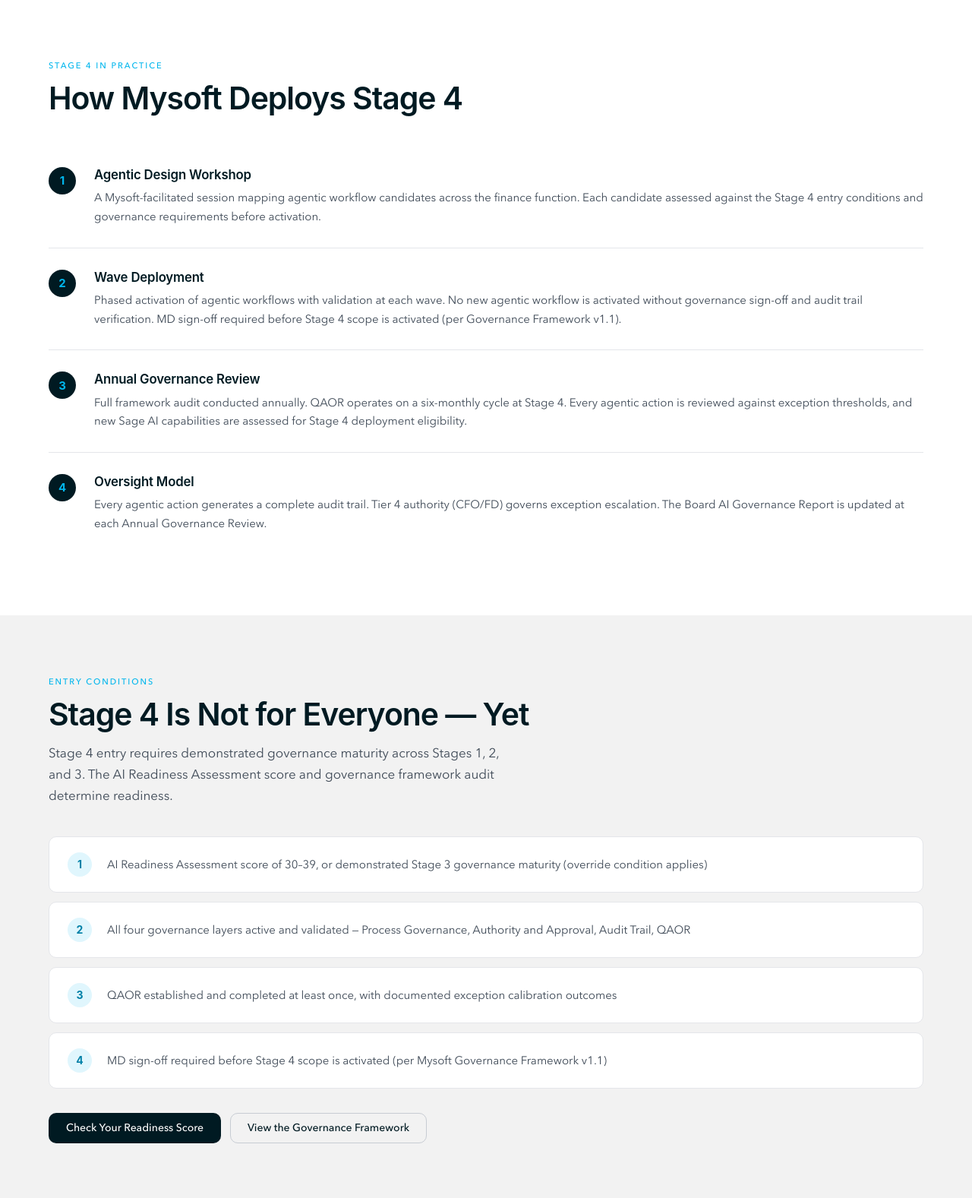
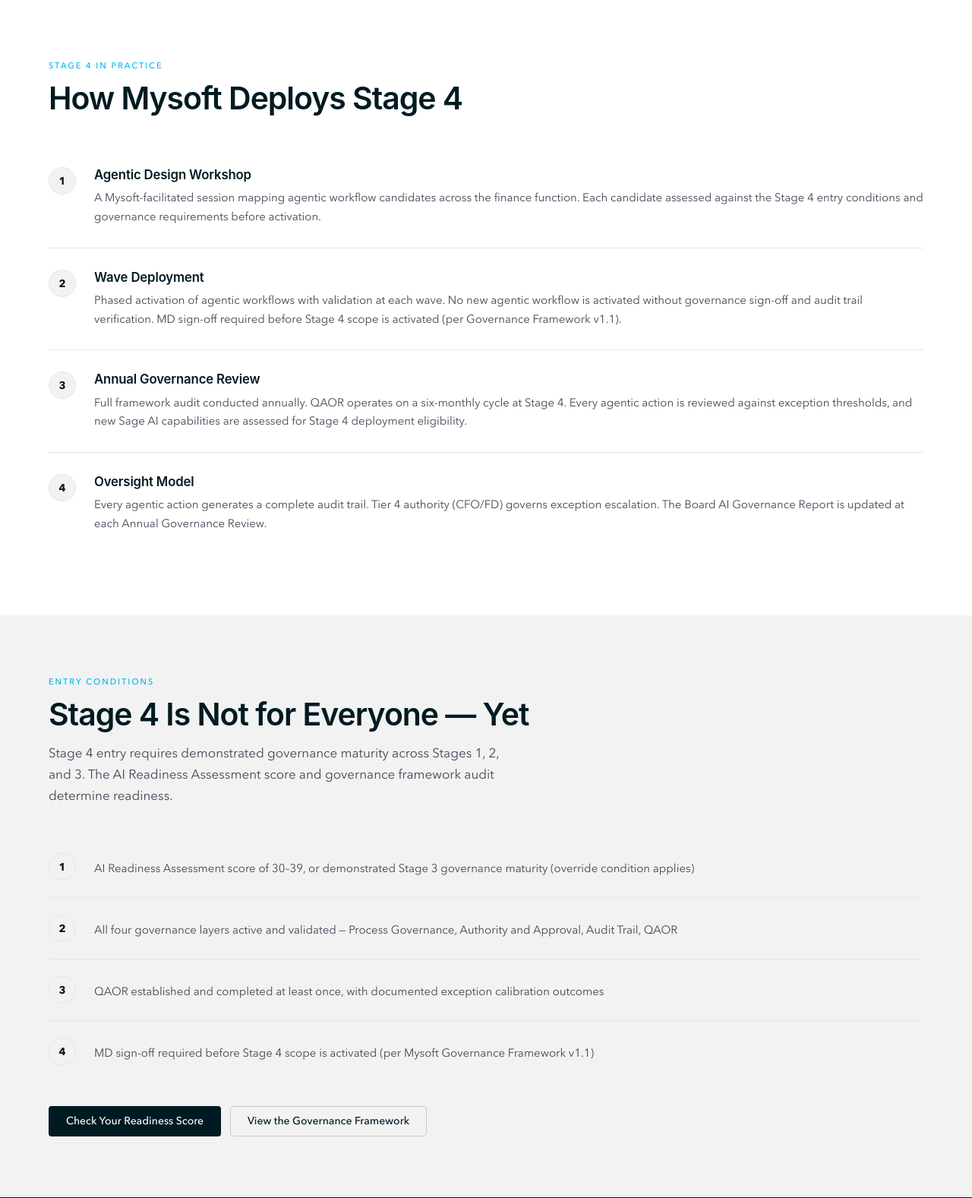
Before and after one commit to IlexLycalopex/Mysoft_Rebrand, a PHP site: page /the-journey/stage-4-agentic-finance-operations/index.html in a window 1280 px wide. Shown: the part 1306-2883 px from the top of the page at 76% size. Run offline with PHP 8.4, Linux system fonts and the light colour scheme; some libraries are stand-ins or nearby versions; some web fonts are replaced.

Commit message:
Design system consistency: corner radius, nav CTAs, step styling, button height
Corner rounding (4px everywhere):
- colors_and_type.css: --radius-sm/md/lg/xl all → 4px (single-shot fix for all pages)
- AIJourney.jsx: stage widget container border-radius 20 → 4
- PageTemplate.jsx: feature card and testimonial card hardcoded radii → 4
- solutions/x3clouddocs: award-icon hardcoded 16px → 4px
- ai-readiness-assessment: domain-tile-icon hardcoded 10px → 4px
- agentic-finance-governance, finance-operations-review, isv-partner-ecosystem: --radius-card (undefined variable) → 4px

NavBar mega-menu:
- "Buying Triggers" → "Triggers" (column header)
- Per-tab CTA panel: each tab now shows contextually relevant CTA
  - Challenge → assessment (keep as-is)
  - Journey → customer transformation stories
  - Solutions → speak with a consultant
  - Insights → Demo Hub
  - About → contact us

Button height consistency:
- Button.jsx: add lineHeight: 1.45 to base — matches home page inherited value,
  overrides inner-page CSS class line-height: 1 that was making nav button shorter

Step/conditions styling:
- Canonical: 36px grey circle (navy text, var(--line) border), pale grey border-bottom dividers, no card backgrounds
- insights/erp-selection-framework, insights/ai-ready-finance-guide: step-num normalised to 36px/14px
- stage-1, stage-4: .conditions converted from card style (cyan circles, white card bg) to divider style (grey circles, no cards)
- stage-4: .step-num aligned to canonical style

```diff
--- a/AIJourney.jsx
+++ b/AIJourney.jsx
@@ -189,7 +189,7 @@ const AIJourney = ({ onAssess }) => {
         </p>
       </div>
 
-      <div style={{ display: "grid", gridTemplateColumns: "240px 1fr", gap: 0, border: "1px solid var(--border-1)", borderRadius: 20, overflow: "hidden" }}>
+      <div style={{ display: "grid", gridTemplateColumns: "240px 1fr", gap: 0, border: "1px solid var(--border-1)", borderRadius: 4, overflow: "hidden" }}>
         {/* Stage tabs */}
         <div style={{ borderRight: "1px solid var(--border-1)", display: "flex", flexDirection: "column" }}>
           {STAGES.map(s => (
--- a/Button.jsx
+++ b/Button.jsx
@@ -4,7 +4,7 @@
 const Button = ({ variant = "primary", size = "md", icon = null, children, onClick, type = "button", href, style = {} }) => {
   const base = {
     display: "inline-flex", alignItems: "center", gap: 10,
-    fontFamily: "var(--font-sans)", fontWeight: 500,
+    fontFamily: "var(--font-sans)", fontWeight: 500, lineHeight: 1.45,
     border: "1px solid transparent", borderRadius: 4,
     cursor: "pointer", whiteSpace: "nowrap", textDecoration: "none",
     transition: "background var(--dur-fast) var(--ease-out), color var(--dur-fast) var(--ease-out), border-color var(--dur-fast) var(--ease-out), transform var(--dur-fast) var(--ease-out)",
--- a/PageTemplate.jsx
+++ b/PageTemplate.jsx
@@ -128,7 +128,7 @@ const TemplateFeatureCards = () => (
       {FEATURE_CARDS.map((f, i) => (
         <div key={i} style={{
           background: "#fff", border: "1px solid var(--border-1)",
-          borderRadius: 10, overflow: "hidden", boxShadow: "var(--shadow-sm)",
+          borderRadius: 4, overflow: "hidden", boxShadow: "var(--shadow-sm)",
         }}>
           <GradientBlock gradient={f.gradient} aspectRatio="5/3" style={{ borderRadius: 0 }} />
           <div style={{ padding: "24px 28px 28px" }}>
@@ -339,7 +339,7 @@ const TemplateTestimonials = () => (
     <div style={{ display: "grid", gridTemplateColumns: "repeat(3, 1fr)", gap: 24 }}>
       {TESTIMONIALS.map((t, i) => (
         <div key={i} style={{
-          background: "#fff", borderRadius: 16,
+          background: "#fff", borderRadius: 4,
           border: "1px solid var(--border-1)", padding: 32,
           boxShadow: "var(--shadow-sm)", display: "flex", flexDirection: "column",
         }}>
--- a/ai-readiness-assessment.html
+++ b/ai-readiness-assessment.html
@@ -198,7 +198,7 @@ body {
 .domain-tile-icon {
   width: 44px;
   height: 44px;
-  border-radius: 10px;
+  border-radius: 4px;
   margin: 0 auto 12px;
   display: flex;
   align-items: center;
--- a/colors_and_type.css
+++ b/colors_and_type.css
@@ -193,10 +193,10 @@
 
   /* Radii — fairly soft but never pill-y for cards */
   --radius-xs: 4px;
-  --radius-sm: 6px;
-  --radius-md: 10px;
-  --radius-lg: 16px;
-  --radius-xl: 24px;
+  --radius-sm: 4px;
+  --radius-md: 4px;
+  --radius-lg: 4px;
+  --radius-xl: 4px;
   --radius-pill: 999px;
 
   /* Shadows — restrained, single layer */
--- a/insights/ai-ready-finance-guide/index.html
+++ b/insights/ai-ready-finance-guide/index.html
@@ -55,10 +55,10 @@
   .steps { }
   .step { display: flex; gap: 24px; padding: 28px 0; border-bottom: 1px solid var(--line); }
   .step:last-child { border-bottom: none; }
-  .step-num { width: 40px; height: 40px; border-radius: 50%; background: var(--bg);
+  .step-num { width: 36px; height: 36px; border-radius: 50%; background: var(--bg);
               border: 1px solid var(--line); color: var(--navy); flex-shrink: 0;
               display: flex; align-items: center; justify-content: center;
-              font-family: var(--font-sans); font-weight: 600; font-size: 15px; }
+              font-family: var(--font-sans); font-weight: 600; font-size: 14px; }
   .step h3 { font-family: var(--font-display); font-weight: 600; font-size: 1.05rem;
              color: var(--navy); margin: 0 0 8px; line-height: 1.35; }
   .step p  { font-size: 15px; line-height: 1.7; color: var(--fg-2); margin: 0; }
--- a/insights/erp-selection-framework/index.html
+++ b/insights/erp-selection-framework/index.html
@@ -56,10 +56,10 @@
   .steps { }
   .step { display: flex; gap: 24px; padding: 28px 0; border-bottom: 1px solid var(--line); }
   .step:last-child { border-bottom: none; }
-  .step-num { width: 40px; height: 40px; border-radius: 50%; background: var(--bg);
+  .step-num { width: 36px; height: 36px; border-radius: 50%; background: var(--bg);
               border: 1px solid var(--line); color: var(--navy); flex-shrink: 0;
               display: flex; align-items: center; justify-content: center;
-              font-family: var(--font-sans); font-weight: 600; font-size: 15px; }
+              font-family: var(--font-sans); font-weight: 600; font-size: 14px; }
   .step h3 { font-family: var(--font-display); font-weight: 600; font-size: 1.05rem;
              color: var(--navy); margin: 0 0 8px; line-height: 1.35; }
   .step p  { font-size: 15px; line-height: 1.7; color: var(--fg-2); margin: 0; }
--- a/solutions/x3clouddocs/index.html
+++ b/solutions/x3clouddocs/index.html
@@ -92,7 +92,7 @@
   .marketplace-badge { background: var(--bg); border: 1px solid var(--line); border-radius: var(--radius-lg);
                        padding: 32px; text-align: center; }
   .award-icon { width: 80px; height: 80px; background: var(--x3cd-bg); border: 2px solid #C50F41;
-                border-radius: 16px; display: flex; align-items: center; justify-content: center;
+                border-radius: 4px; display: flex; align-items: center; justify-content: center;
                 margin: 0 auto 16px; color: #C50F41; }
   .marketplace-badge h3 { font-family: var(--font-display); font-weight: 600; font-size: 1.1rem;
                            color: var(--navy); margin: 0 0 8px; }
--- a/the-journey/agentic-finance-governance/index.html
+++ b/the-journey/agentic-finance-governance/index.html
@@ -75,7 +75,7 @@
   /* Governance layers */
   .layers { display: flex; flex-direction: column; gap: 12px; }
   .layer { display: flex; gap: 0; border: 1px solid var(--line);
-           border-radius: var(--radius-card); overflow: hidden; background: var(--white); }
+           border-radius: 4px; overflow: hidden; background: var(--white); }
   .layer-label { background: var(--navy); color: #fff; padding: 24px 20px;
                  font-family: var(--font-sans); font-weight: 700; font-size: 11px;
                  letter-spacing: 0.14em; text-transform: uppercase;
@@ -98,11 +98,11 @@
   .tier-table-full tbody td { padding: 18px 16px; vertical-align: top; color: var(--fg-2); line-height: 1.55; }
   .tier-table-full tbody td:first-child { font-weight: 700; color: var(--navy); white-space: nowrap; }
   .tier-table-full tbody td:nth-child(2) { font-weight: 500; color: var(--fg-1); }
-  .table-wrap { border: 1px solid var(--line); border-radius: var(--radius-card); overflow: hidden; }
+  .table-wrap { border: 1px solid var(--line); border-radius: 4px; overflow: hidden; }
 
   /* QAOR cards */
   .card-grid-2 { display: grid; grid-template-columns: repeat(auto-fit, minmax(300px, 1fr)); gap: 24px; }
-  .card { background: var(--white); border-radius: var(--radius-card);
+  .card { background: var(--white); border-radius: 4px;
           border: 1px solid var(--line); padding: 28px; }
   .sec-alt .card { background: var(--bg); }
   .card h3 { font-family: var(--font-display); font-weight: 600; font-size: 17px;
--- a/the-journey/finance-operations-review/index.html
+++ b/the-journey/finance-operations-review/index.html
@@ -63,7 +63,7 @@
 
   /* Domain cards */
   .card-grid { display: grid; grid-template-columns: repeat(auto-fit, minmax(260px, 1fr)); gap: 24px; }
-  .card { background: var(--white); border-radius: var(--radius-card);
+  .card { background: var(--white); border-radius: 4px;
           border: 1px solid var(--line); padding: 28px; }
   .sec-alt .card { background: var(--bg); }
   .card-icon { width: 40px; height: 40px; border-radius: var(--radius-sm);
--- a/the-journey/isv-partner-ecosystem/index.html
+++ b/the-journey/isv-partner-ecosystem/index.html
@@ -62,7 +62,7 @@
 
   /* Principle cards */
   .card-grid-3 { display: grid; grid-template-columns: repeat(auto-fit, minmax(260px, 1fr)); gap: 24px; }
-  .card { background: var(--white); border-radius: var(--radius-card);
+  .card { background: var(--white); border-radius: 4px;
           border: 1px solid var(--line); padding: 28px; }
   .sec-alt .card { background: var(--bg); }
   .card-icon { width: 40px; height: 40px; border-radius: var(--radius-sm);
@@ -83,7 +83,7 @@
                     padding-bottom: 12px; border-bottom: 1px solid var(--line); }
   .partner-grid { display: grid; grid-template-columns: repeat(auto-fill, minmax(260px, 1fr)); gap: 20px; }
   .partner-card { background: var(--white); border: 1px solid var(--line);
-                  border-radius: var(--radius-card); padding: 24px; }
+                  border-radius: 4px; padding: 24px; }
   .partner-card h4 { font-family: var(--font-display); font-weight: 700; font-size: 16px;
                      letter-spacing: -0.01em; color: var(--navy); margin: 0 0 10px; }
   .partner-card p { font-size: 13.5px; line-height: 1.6; color: var(--fg-2); margin: 0 0 12px; }
--- a/the-journey/stage-4-agentic-finance-operations/index.html
+++ b/the-journey/stage-4-agentic-finance-operations/index.html
@@ -61,21 +61,22 @@
   .steps { margin-top: 40px; }
   .step { display: flex; gap: 24px; padding: 28px 0; border-bottom: 1px solid var(--line); }
   .step:last-child { border-bottom: none; }
-  .step-num { width: 36px; height: 36px; border-radius: 999px; background: var(--navy);
-              color: var(--cyan); display: flex; align-items: center; justify-content: center;
-              font-family: var(--font-display); font-weight: 700; font-size: 15px; flex-shrink: 0; }
+  .step-num { width: 36px; height: 36px; border-radius: 50%; background: var(--bg);
+              color: var(--navy); border: 1px solid var(--line); display: flex; align-items: center; justify-content: center;
+              font-family: var(--font-sans); font-weight: 600; font-size: 14px; flex-shrink: 0; }
   .step-body h3 { font-family: var(--font-display); font-weight: 600; font-size: 1.05rem;
                   color: var(--navy); margin: 0 0 8px; }
   .step-body p  { font-size: 15px; line-height: 1.65; color: var(--fg-2); margin: 0; }
 
   /* Conditions list */
-  .conditions { margin-top: 32px; display: flex; flex-direction: column; gap: 12px; }
-  .condition { display: flex; gap: 20px; align-items: flex-start; padding: 20px 24px;
-               background: var(--white); border: 1px solid var(--line); border-radius: var(--radius-md); }
-  .condition-num { width: 32px; height: 32px; border-radius: 999px; background: var(--cyan-50);
-                   color: var(--cyan-600); display: flex; align-items: center; justify-content: center;
-                   font-family: var(--font-display); font-weight: 700; font-size: 14px; flex-shrink: 0; }
-  .condition-text { font-size: 15px; line-height: 1.6; color: var(--fg-2); padding-top: 4px; }
+  .conditions { margin-top: 32px; }
+  .condition { display: flex; gap: 24px; align-items: flex-start; padding: 22px 0; border-bottom: 1px solid var(--line); }
+  .condition:last-child { border-bottom: none; }
+  .condition-num { width: 36px; height: 36px; border-radius: 50%; background: var(--bg);
+                   border: 1px solid var(--line); color: var(--navy);
+                   display: flex; align-items: center; justify-content: center;
+                   font-family: var(--font-sans); font-weight: 600; font-size: 14px; flex-shrink: 0; }
+  .condition-text { font-size: 15px; line-height: 1.6; color: var(--fg-2); padding-top: 8px; }
 
   .cta-band { background: var(--navy); padding: 96px 32px; text-align: center; }
   .cta-band .sec-eyebrow { color: var(--cyan); }
```
Also changed, not shown: NavBar.jsx (+56 -12 lines), the-journey/stage-1-operational-foundation/index.html (+8 -7 lines).
